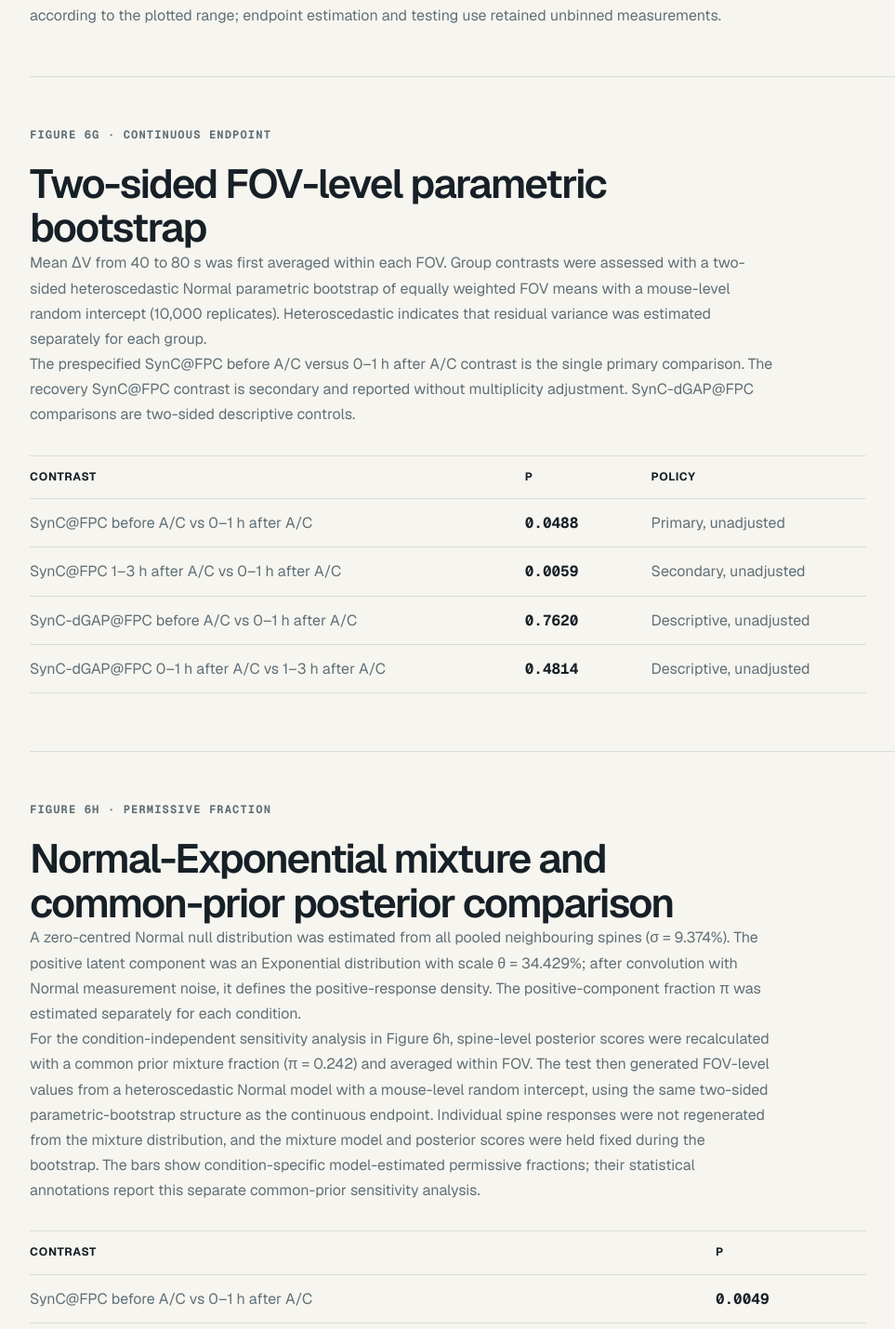
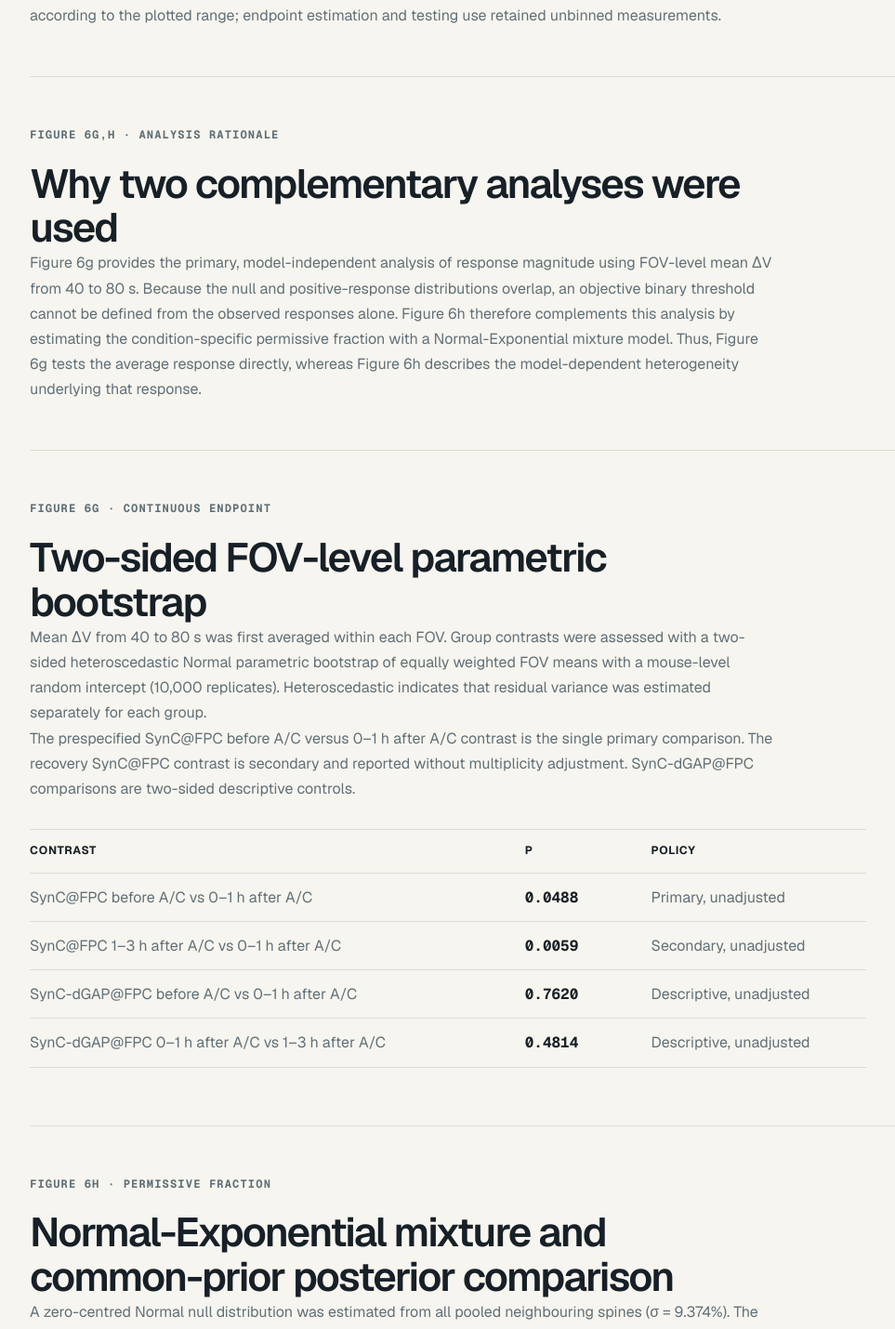
Before and after one commit to HaruoKasai/SynC-paper-site, a Next.js app: page /statistical-tests in a window 1280 px wide. Shown: the part 3124-4554 px from the top of the page at 93% size, without its empty margins (68-1031 px from the left). Built offline with nearby package versions, Linux system fonts and the light colour scheme.

Commit message:
Clarify complementary Fig 6 analyses

```diff
--- a/app/statistical-tests/page.tsx
+++ b/app/statistical-tests/page.tsx
@@ -225,6 +225,22 @@ export default function StatisticalTestsPage() {
         </section>
 
         <section>
+          <p className="sectionLabel">Figure 6g,h · Analysis rationale</p>
+          <h2>Why two complementary analyses were used</h2>
+          <p>
+            Figure 6g provides the primary, model-independent analysis of
+            response magnitude using FOV-level mean ΔV from 40 to 80 s. Because
+            the null and positive-response distributions overlap, an objective
+            binary threshold cannot be defined from the observed responses
+            alone. Figure 6h therefore complements this analysis by estimating
+            the condition-specific permissive fraction with a
+            Normal-Exponential mixture model. Thus, Figure 6g tests the average
+            response directly, whereas Figure 6h describes the model-dependent
+            heterogeneity underlying that response.
+          </p>
+        </section>
+
+        <section>
           <p className="sectionLabel">Figure 6g · Continuous endpoint</p>
           <h2>Two-sided FOV-level parametric bootstrap</h2>
           <p>
@@ -270,17 +286,16 @@ export default function StatisticalTestsPage() {
             estimated separately for each condition.
           </p>
           <p>
-            For the condition-independent sensitivity analysis in Figure 6h,
-            spine-level posterior scores were recalculated with a common prior
-            mixture fraction (π = 0.242) and averaged within FOV. The test then
-            generated FOV-level values from a heteroscedastic Normal model with
-            a mouse-level random intercept, using the same two-sided
+            Bars show condition-specific model-estimated permissive fractions
+            (πc). As a condition-independent sensitivity analysis, spine-level
+            posterior scores were recalculated with a common prior mixture
+            fraction (π = 0.242) across conditions and averaged within FOV. The
+            test then generated FOV-level values from a heteroscedastic Normal
+            model with a mouse-level random intercept, using the same two-sided
             parametric-bootstrap structure as the continuous endpoint.
-            Individual spine
-            responses were not regenerated from the mixture distribution, and
-            the mixture model and posterior scores were held fixed during the
-            bootstrap. The bars show condition-specific model-estimated
-            permissive fractions; their statistical annotations report this
+            Individual spine responses were not regenerated from the mixture
+            distribution, and the mixture model and posterior scores were held
+            fixed during the bootstrap. Statistical annotations report this
             separate common-prior sensitivity analysis.
           </p>
           <div className="resultTable" role="table" aria-label="Figure 6h P values">
```
